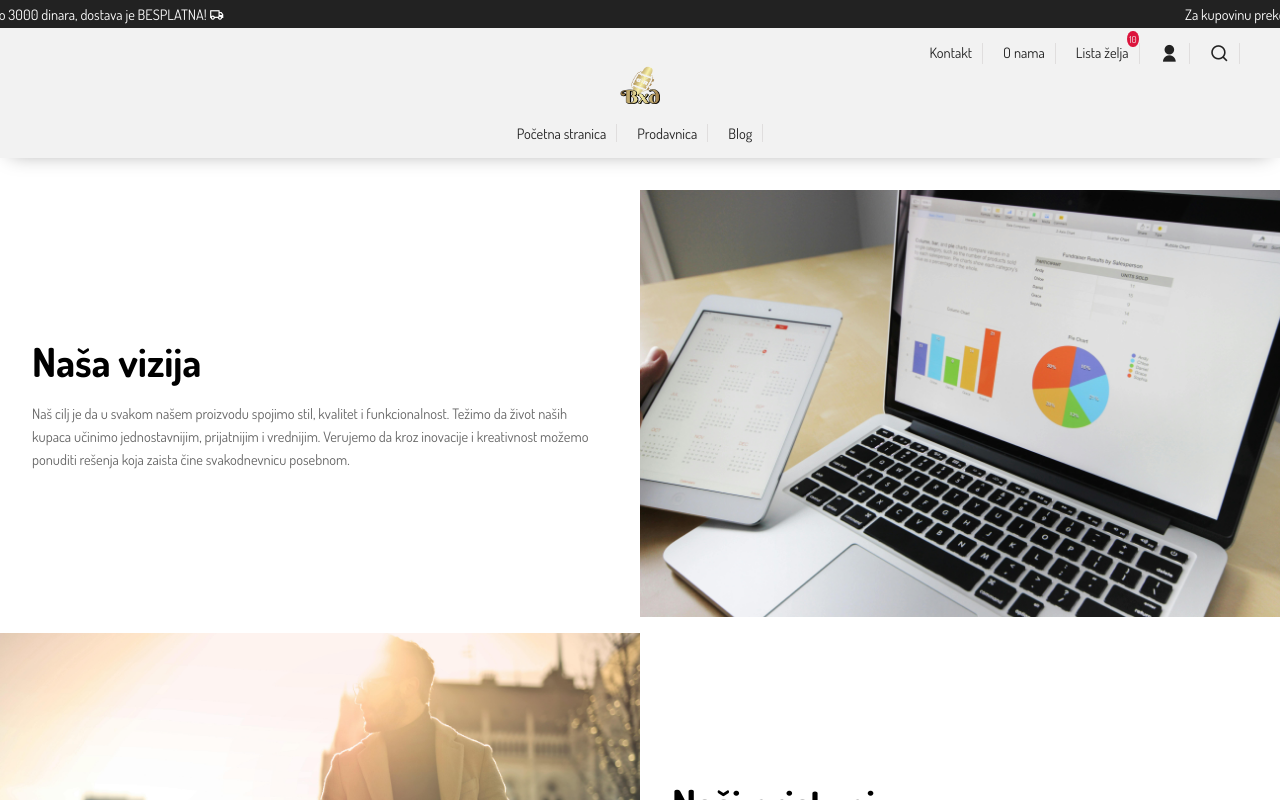
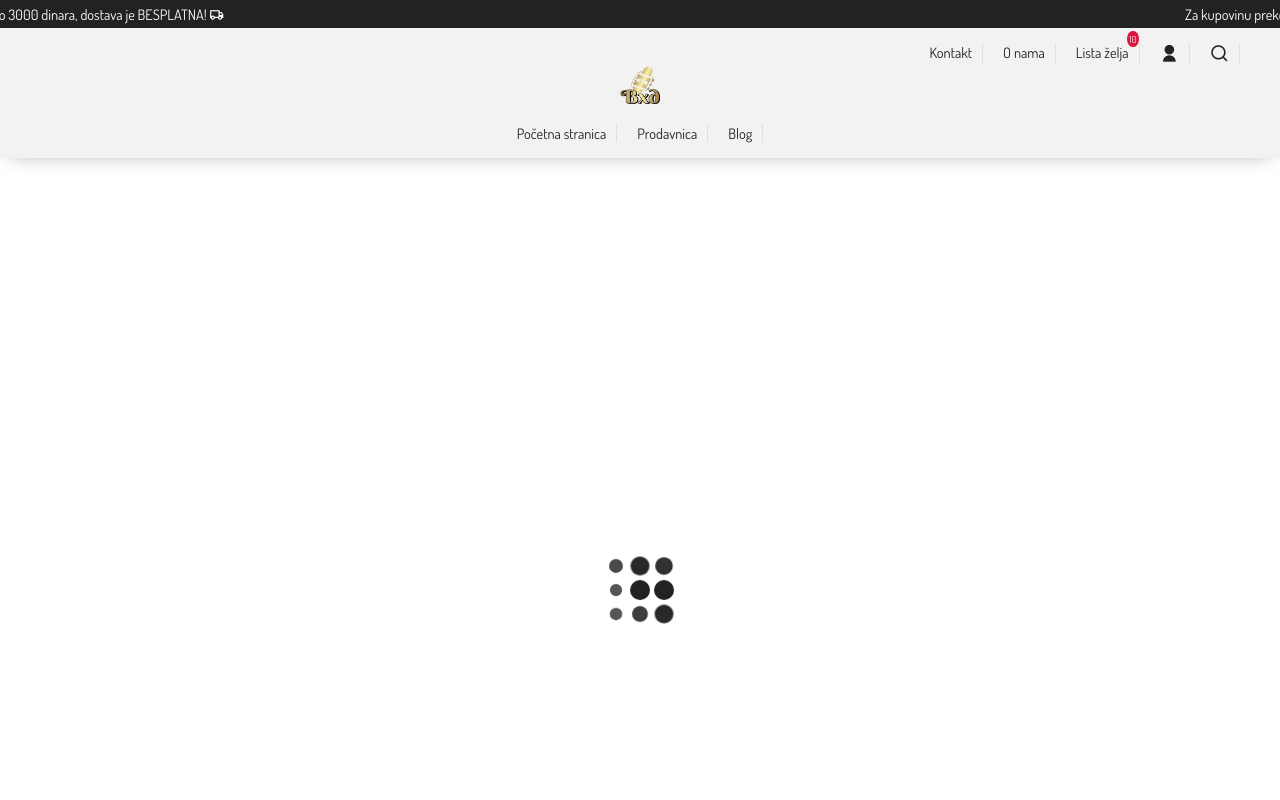
Before and after one commit to Bradadaniel/BxdSatovi, a React (Vite) app: page /about-us in a window 1280 px wide. Shown: the top 800 px of the page. Built offline with nearby package versions, Linux system fonts and the light colour scheme.

Commit message:
Fixing paddings and loaders

```diff
--- a/src/components/AboutBox.jsx
+++ b/src/components/AboutBox.jsx
@@ -1,11 +1,11 @@
 const AboutBox = (props) => {
   return (
     <div className={`box ${props.reverse ? "reverse" : ""}`}>
-      <div className="left">
+      <div className="left" data-aos="fade-right">
         <h3>{props.title}</h3>
         <p>{props.desc}</p>
       </div>
-      <div className="right">
+      <div className="right" data-aos="fade-left">
         <img src={props.img} alt={props.title} />
       </div>
     </div>
--- a/src/components/AboutUsContent.jsx
+++ b/src/components/AboutUsContent.jsx
@@ -1,9 +1,28 @@
-import React from "react";
 import about1 from "../img/aboutus1.jpg";
 import about2 from "../img/aboutus2.jpg";
 import AboutBox from "./AboutBox";
+import { GridLoader } from "react-spinners";
+import React, { useState, useEffect } from "react";
 
 export default function AboutUsContent() {
+  const [loading, setLoading] = useState(true);
+
+  useEffect(() => {
+    const timer = setTimeout(() => setLoading(false), 2000);
+    return () => clearTimeout(timer);
+  }, []);
+
+  if (loading) {
+    return (
+      <div
+        className="loader"
+        style={{ textAlign: "center", marginTop: "2rem" }}
+      >
+        <GridLoader size={20} color="#222" />
+      </div>
+    );
+  }
+
   return (
     <div className="about-us">
       <AboutBox
--- a/src/components/BlogContent.jsx
+++ b/src/components/BlogContent.jsx
@@ -1,14 +1,34 @@
 import BlogComponent from "./BlogComponent";
 import watches from "../img/watches.jpg";
 import code from "../img/code.jpg";
+import { GridLoader } from "react-spinners";
+import React, { useState, useEffect } from "react";
 
 export default function BlogContent() {
+  const [loading, setLoading] = useState(true);
+
+  useEffect(() => {
+    const timer = setTimeout(() => setLoading(false), 2000);
+    return () => clearTimeout(timer);
+  }, []);
+
+  if (loading) {
+    return (
+      <div
+        className="loader"
+        style={{ textAlign: "center", marginTop: "2rem" }}
+      >
+        <GridLoader size={20} color="#222" />
+      </div>
+    );
+  }
+
   return (
     <div className="blog-content">
-      <div className="title">
+      <div className="title" data-aos="fade-left">
         <h1>Blog Sajt</h1>
       </div>
-      <div className="box">
+      <div className="box" data-aos="fade-up">
         <BlogComponent
           date="12.08.2025"
           img={code}
--- a/src/style/Footer.scss
+++ b/src/style/Footer.scss
@@ -20,6 +20,7 @@ footer {
         flex: 1 1 45%;
         max-width: 45%;
         box-sizing: border-box;
+        padding-left: 5px;
       }
     }
 
--- a/src/style/Shop.scss
+++ b/src/style/Shop.scss
@@ -3,6 +3,7 @@
     max-width: 1400px;
     margin: 2rem auto;
     display: flex;
+    padding-left: 10px;
     gap: 1rem;
     button{
         padding: 10px;
```
